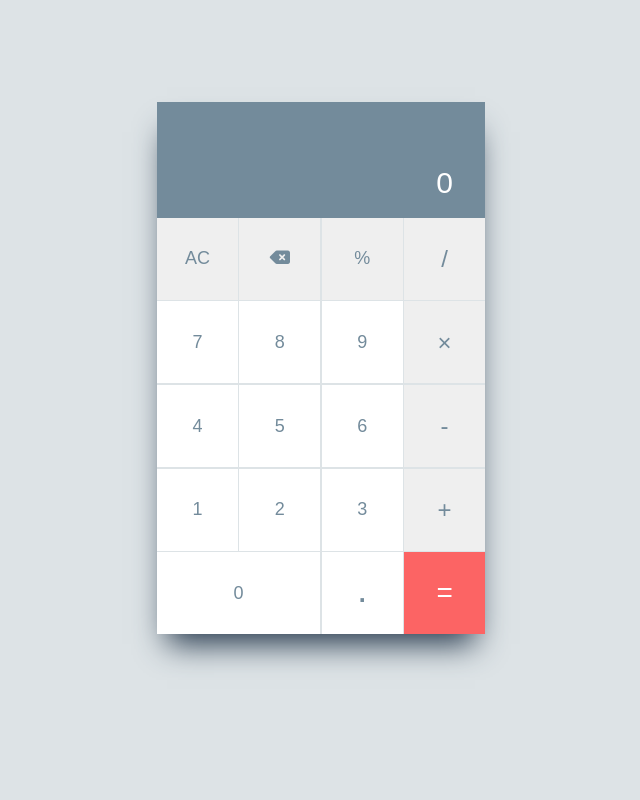
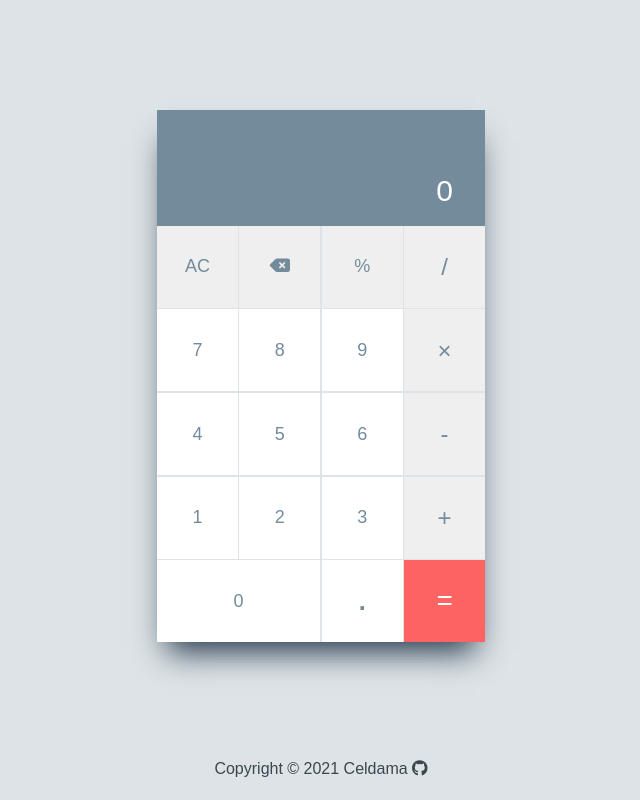
Before and after one commit to Celdama/calculator_js, a website: page index.html in a window 1280 px wide. Shown: the whole page, without its empty margins (319-959 px from the left). Drawn offline with Linux system fonts and the light colour scheme.

Commit message:
added copyright

```diff
--- a/app.js
+++ b/app.js
@@ -1,6 +1,9 @@
 const calculator = document.querySelector('#calculator');
 const keys = calculator.querySelector('.calculator-keys');
 const display = document.querySelector('#display-result');
+const copyrightYear = document.querySelector('.copyright-year');
+
+copyrightYear.textContent = ` ${new Date().getFullYear()} `;
 
 const roundedResult = (num) => Math.round(num * 1000000) / 1000000;
 
@@ -41,7 +44,6 @@ keys.addEventListener('click', (e) => {
     const displayedNum = display.textContent;
     const previousKeyType = calculator.dataset.previousKeyType;
 
-    // console.log(displayedNum);
     // pas d'action, c'est donc une key de chiffre
     if (!action) {
       // j'affiche la valeur dans l'écran
@@ -103,12 +105,6 @@ keys.addEventListener('click', (e) => {
       }
     }
 
-    // if (action === 'percent') {
-    //   // if (displayedNum) {
-    //   //   console.log(diplayedNum);
-    //   // }
-    // }
-
     if (action === 'calculate') {
       // ne fait rien si les 2 opérande et l'opérateur ne sont pas défini
       // évite les bugs de repartir à zero si je cliques sur =
--- a/index.html
+++ b/index.html
@@ -41,5 +41,6 @@
       </div>
     </div>
   </div>
+  <p class="copyright">Copyright &copy;<span class="copyright-year"></span>Celdama <i class="fab fa-github"></i></p>
 </body>
 </html>
--- a/style.css
+++ b/style.css
@@ -58,7 +58,7 @@ body {
 
 #app {
   display: flex;
-  height: 90vh;
+  height: 92vh;
   justify-content: center;
   align-items: center;
 }
@@ -120,3 +120,8 @@ body {
   grid-column-start: 1;
   grid-column-end: 3;
 }
+
+.copyright {
+  text-align: center;
+  color: #3b474e;
+}
```
